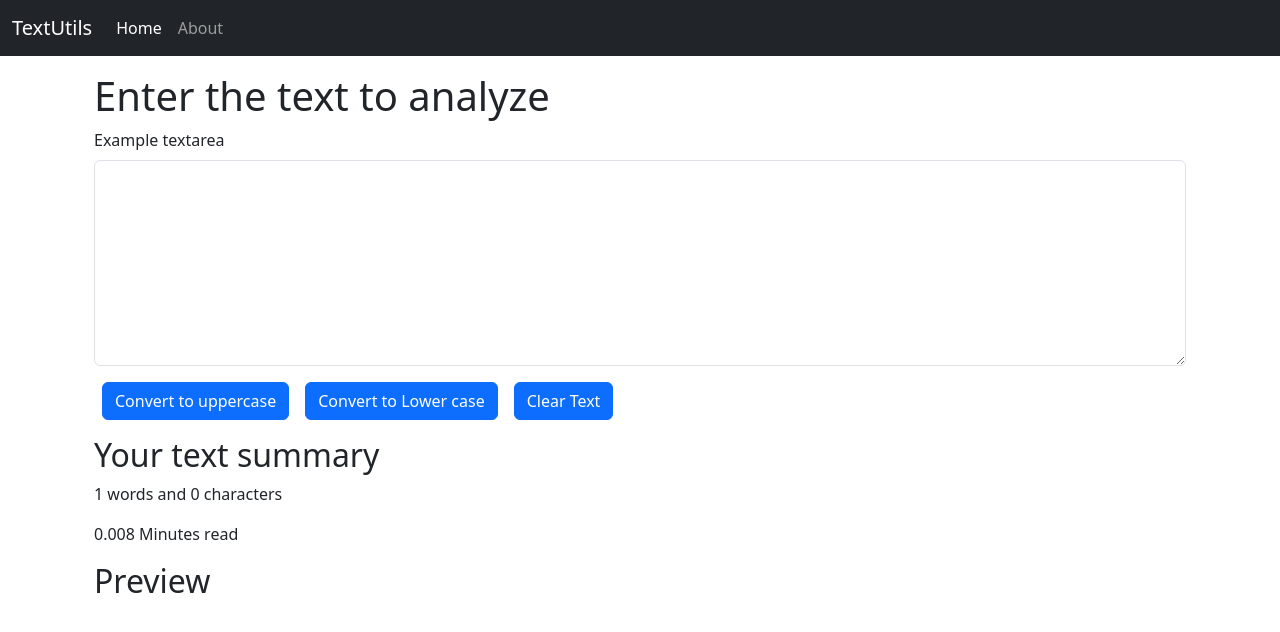
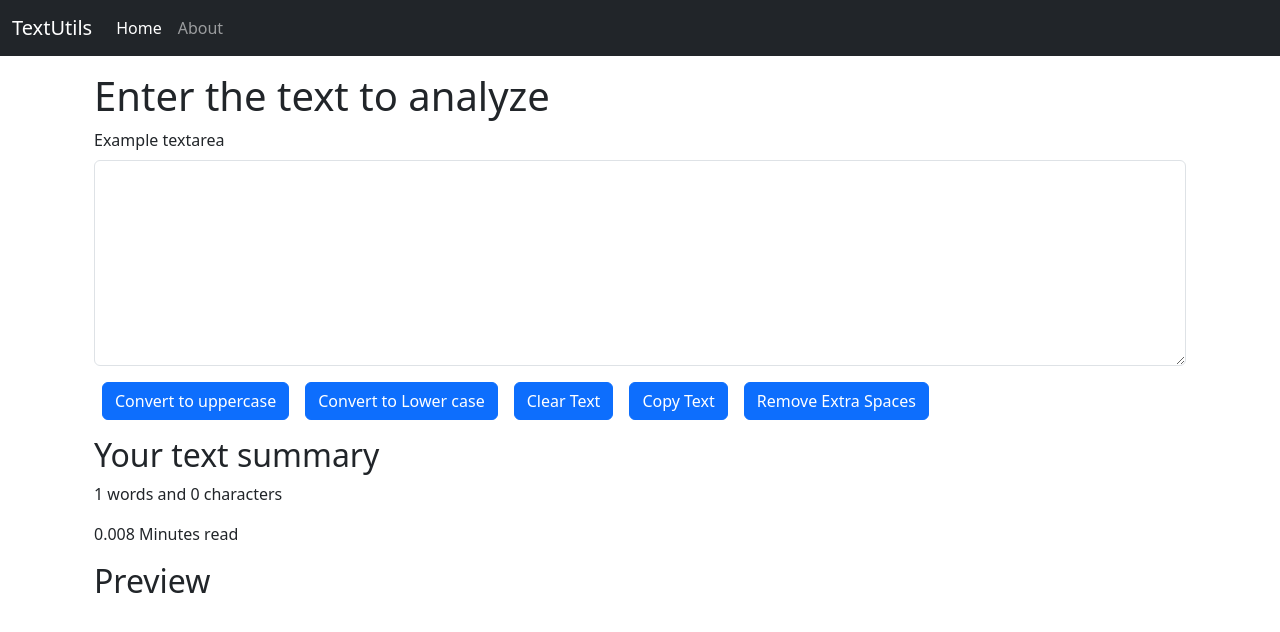
Before and after one commit to umarbsse/textutils, a React (Create React App) app: page / in a window 1280 px wide. Shown: the top 632 px of the page. Built offline with nearby package versions, Linux system fonts and the light colour scheme.

Commit message:
video 11 done

```diff
--- a/src/components/TextForm.js
+++ b/src/components/TextForm.js
@@ -16,6 +16,13 @@ export default function TextForm(props) {
   const handleOnChange = (event) => {
     setText(event.target.value);
   };
+  const handleCopy = ()=>{
+    navigator.clipboard.writeText(text);
+  }
+  const handleExtraspaces = ()=>{
+    let newtxt = text.split(/[ ]+/);
+    setText(newtxt.join(" "))
+  }
   const [text, setText] = useState("");
   return (
     <>
@@ -41,6 +48,12 @@ export default function TextForm(props) {
       <button className="btn btn-primary mx-2" onClick={handleClearTxt}>
         Clear Text
       </button>
+      <button className="btn btn-primary mx-2" onClick={handleCopy}>
+        Copy Text
+      </button>
+      <button className="btn btn-primary mx-2" onClick={handleExtraspaces}>
+        Remove Extra Spaces
+      </button>
     </div>
     <div className="container my-3">
       <h2>Your text summary</h2>
```
